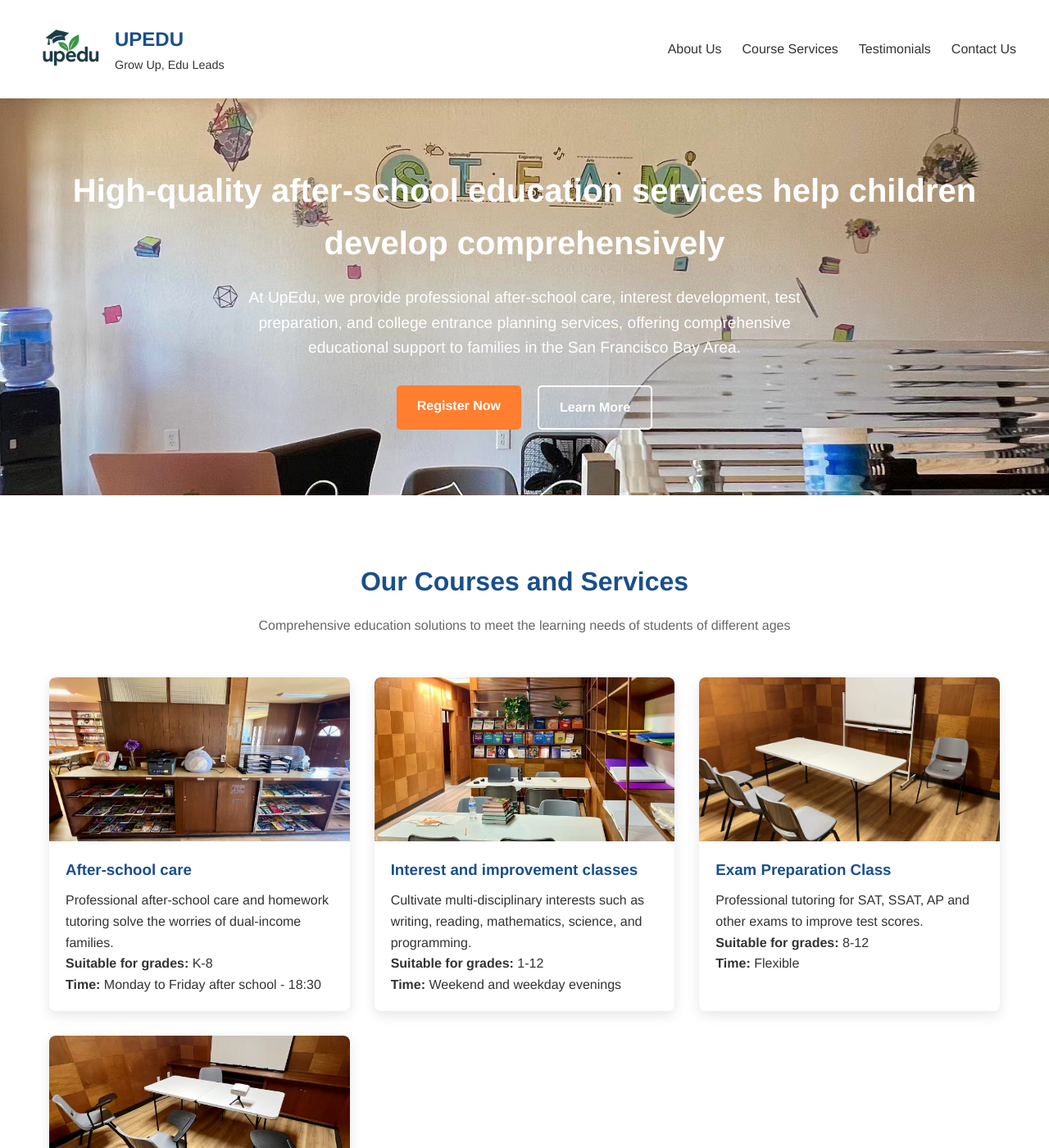
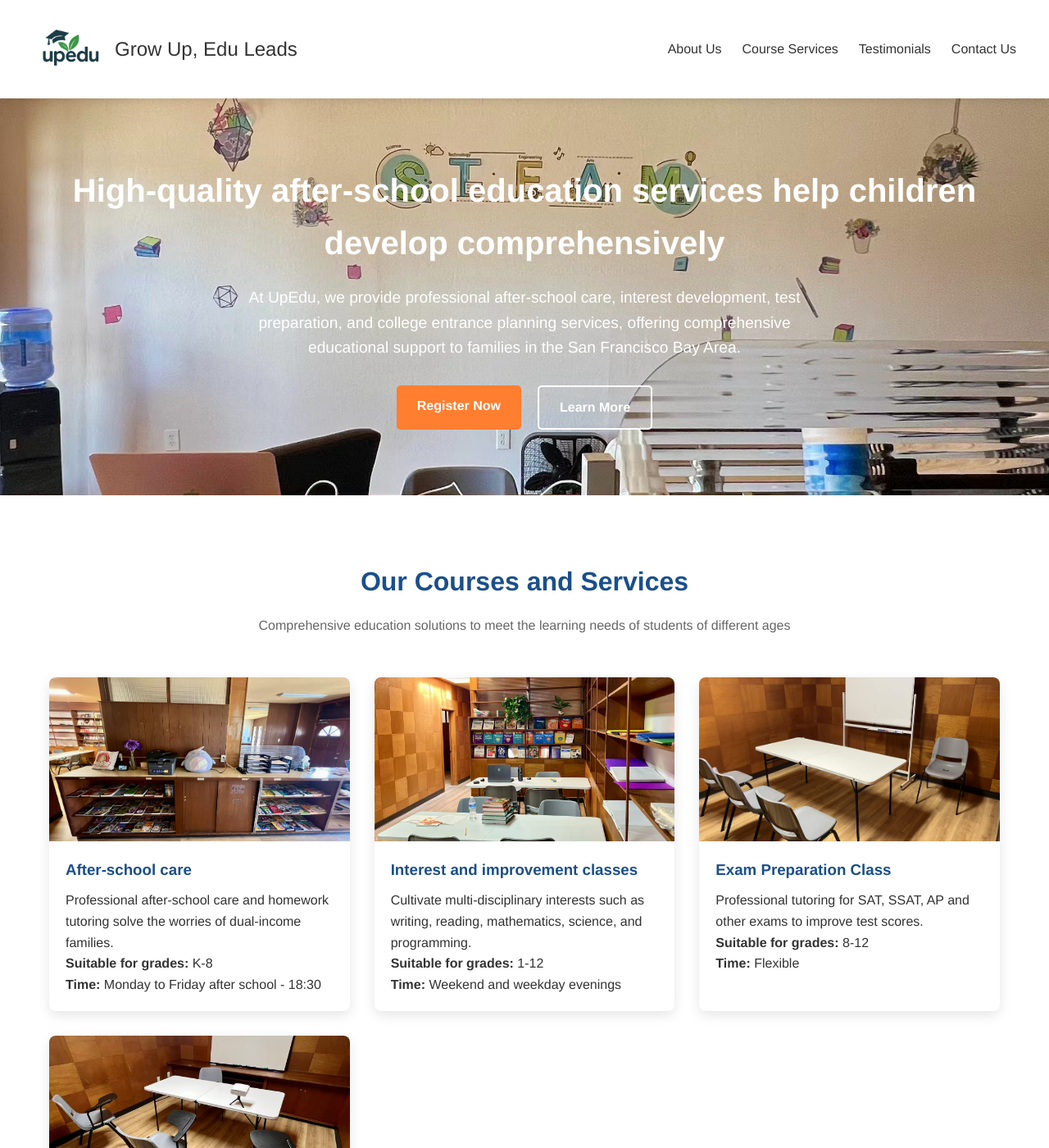
Before and after one commit to floordps/upedu, a Jekyll site: the page built from index.html, in a window 1280 px wide and 1400 px high. Shown: the whole window at 82% size. Built offline with Jekyll 4.4.1, drawn with Linux system fonts in a browser that asks for light colours.

Commit message:
Remove brand name

```diff
--- a/_includes/header.html
+++ b/_includes/header.html
@@ -1,13 +1,13 @@
 <header>
     <div class="container header-container">
+        <a href="{{ '/' | relative_url }}" class="logo-link">
         <div class="logo-container">
-            <img src="{{ '/assets/images/upedu-logo.jpg' | relative_url }}" alt="UpEdu Logo" class="logo">
-            <div>
-                <div class="brand-name">UPEDU</div>
-                <div class="brand-slogan">Grow Up, Edu Leads</div>
-            </div>
+                <img src="{{ '/assets/images/upedu-logo.jpg' | relative_url }}" alt="UpEdu Logo" class="logo">
+                <div>
+                    <div class="brand-slogan">Grow Up, Edu Leads</div>
+                </div>
         </div>
-
+        </a>
         <button class="mobile-menu-btn">☰</button>
 
         <nav>
--- a/assets/css/style.css
+++ b/assets/css/style.css
@@ -60,8 +60,7 @@ header {
 }
 
 .brand-slogan {
-    font-size: 0.9rem;
-    color: var(--dark-color);
+    font-size: 1.5rem;
 }
 
 nav ul {
@@ -416,3 +415,8 @@ footer {
 .service-img.further-studies-plan {
     background-image: url('../images/pic-5.jpg');
 }
+
+.logo-link {
+    text-decoration: none;
+    color: var(--dark-color);
+}
```
